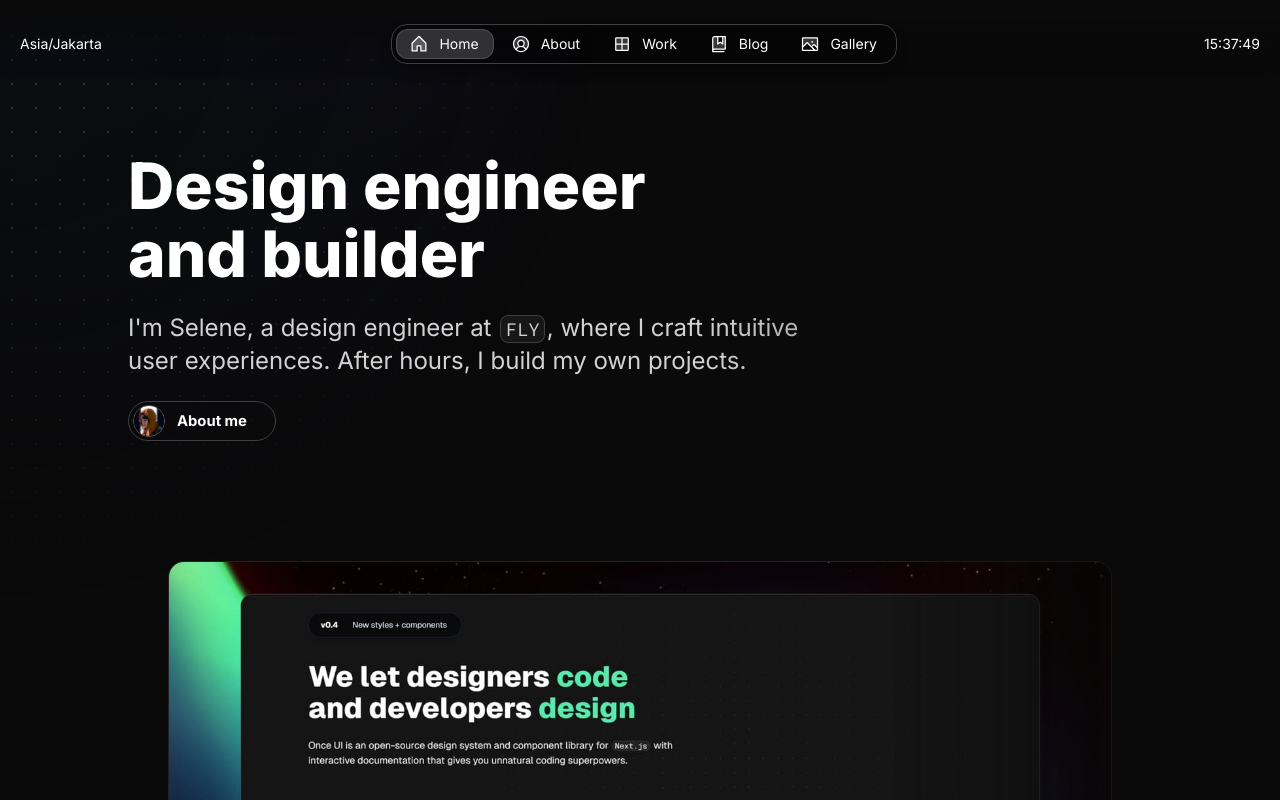
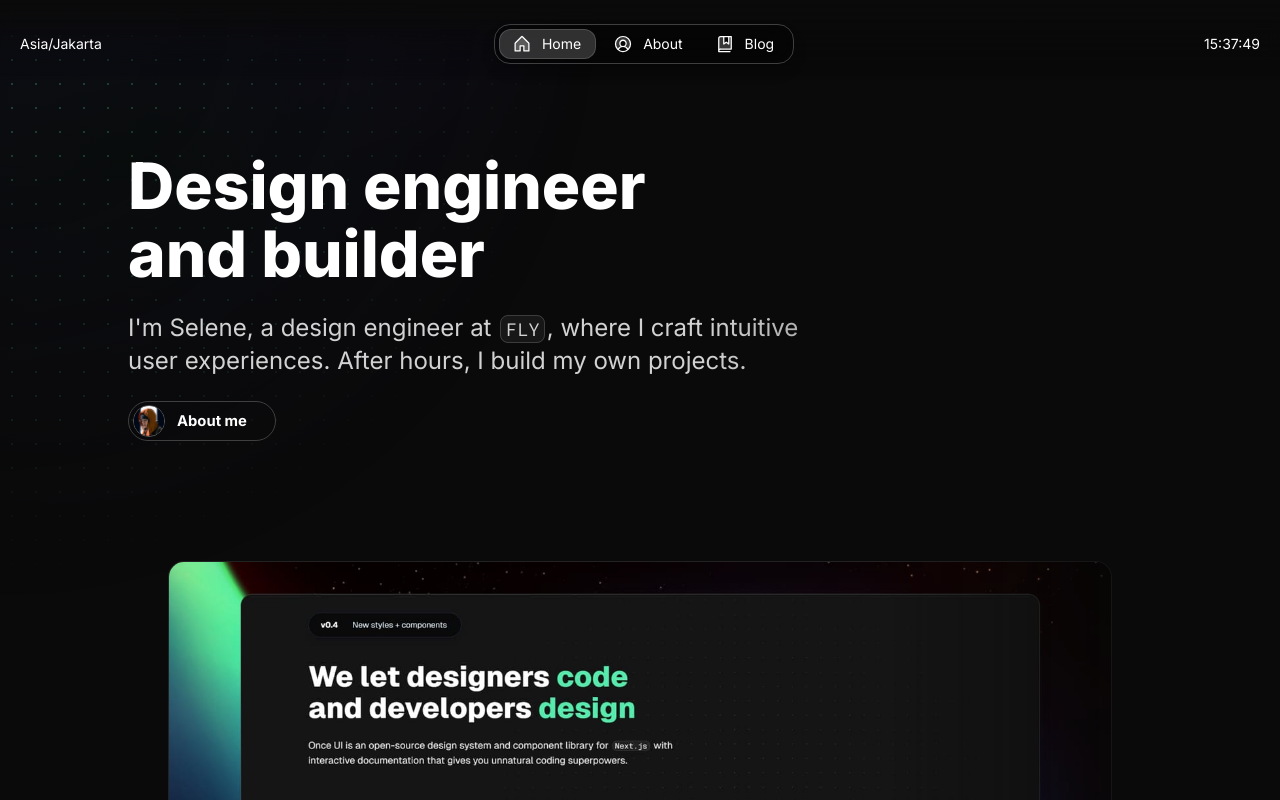
Before and after one commit to kiyaka-990/magic-portfolio-for-next-js, a Next.js app: page /en in a window 1280 px wide. Shown: the top 800 px of the page. Built offline with nearby package versions, Linux system fonts and the light colour scheme.

Commit message:
Update Header.tsx

```diff
--- a/src/components/Header.tsx
+++ b/src/components/Header.tsx
@@ -68,7 +68,7 @@ export const Header = () => {
     }
 
     const t = useTranslations();
-    const { person, home, about, blog, work, gallery } = renderContent(t);
+    const { person, home, about, blog, services, projects } = renderContent(t);
 
     return (
         <>
@@ -117,12 +117,12 @@ export const Header = () => {
                                     <Flex paddingX="2" hide="s">{about.label}</Flex>
                                 </ToggleButton>
                             )}
-                            { routes['/work'] && (
+                            { routes['/services'] && (
                                 <ToggleButton
                                     prefixIcon="grid"
-                                    href={`/${params?.locale}/work`}
-                                    selected={pathname.startsWith('/work')}>
-                                    <Flex paddingX="2" hide="s">{work.label}</Flex>
+                                    href={`/${params?.locale}/services`}
+                                    selected={pathname.startsWith('/services')}>
+                                    <Flex paddingX="2" hide="s">{services.label}</Flex>
                                 </ToggleButton>
                             )}
                             { routes['/blog'] && (
@@ -133,12 +133,12 @@ export const Header = () => {
                                     <Flex paddingX="2" hide="s">{blog.label}</Flex>
                                 </ToggleButton>
                             )}
-                            { routes['/gallery'] && (
+                            { routes['/projects'] && (
                                 <ToggleButton
                                     prefixIcon="gallery"
-                                    href={`/${params?.locale}/gallery`}
-                                    selected={pathname.startsWith('/gallery')}>
-                                    <Flex paddingX="2" hide="s">{gallery.label}</Flex>
+                                    href={`/${params?.locale}/projects`}
+                                    selected={pathname.startsWith('/projects')}>
+                                    <Flex paddingX="2" hide="s">{projects.label}</Flex>
                                 </ToggleButton>
                             )}
                         </Flex>
```
